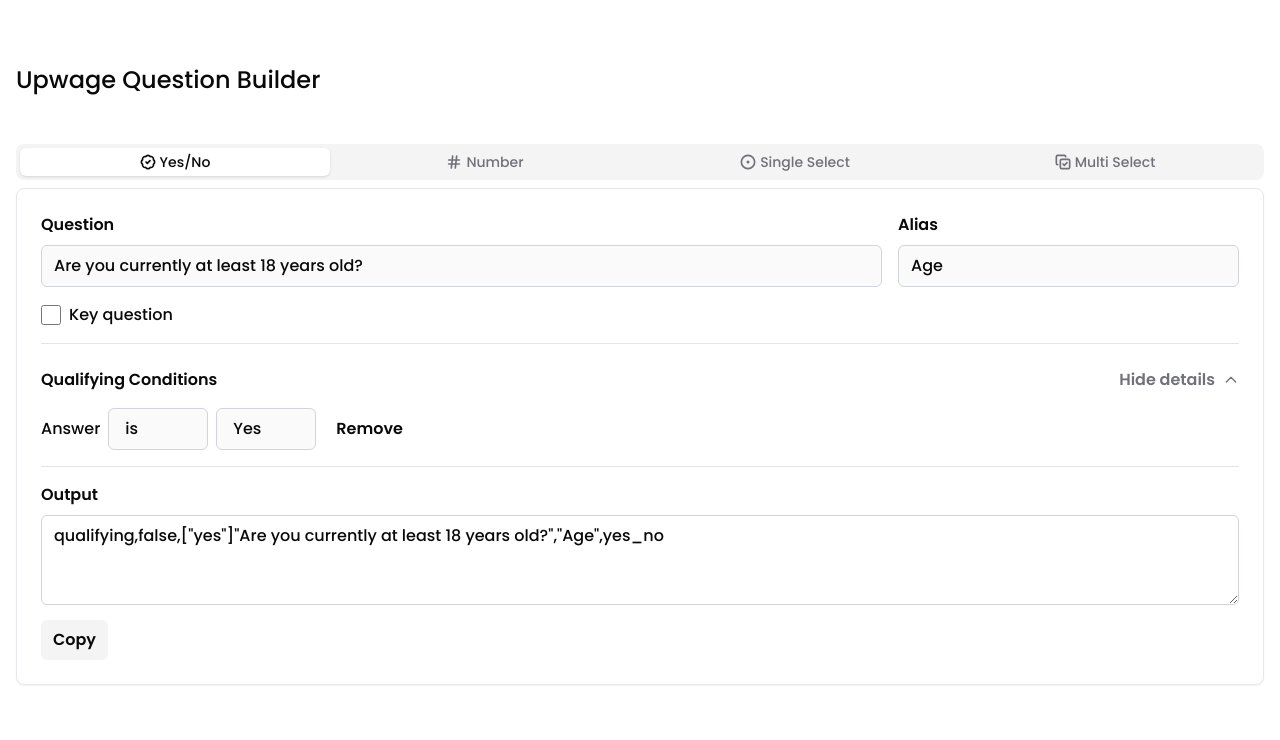
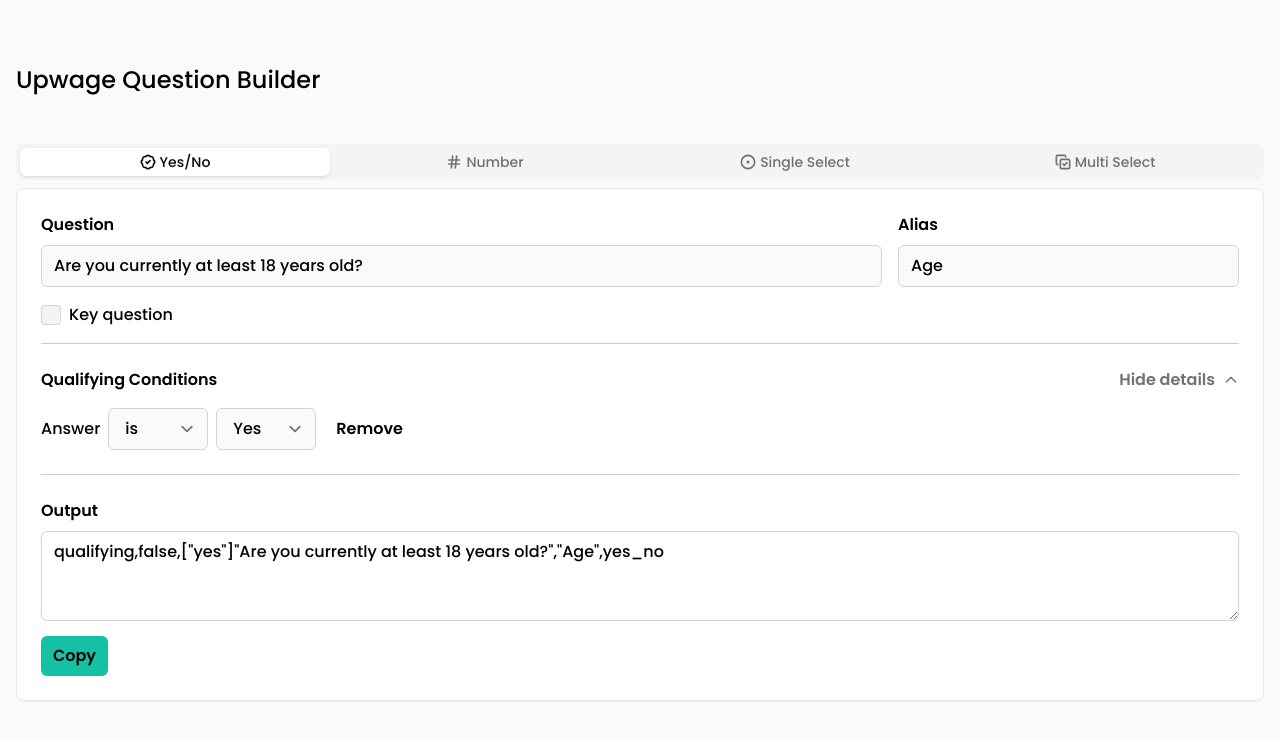
Before and after one commit to nweii/upwage-question-builder, a Next.js app: page / in a window 1280 px wide. Shown: the top 740 px of the page. Built offline with nearby package versions, Linux system fonts and the light colour scheme.

Commit message:
fix: restored original styling, merged with shadcn

```diff
--- a/app/globals.css
+++ b/app/globals.css
@@ -16,7 +16,7 @@
     --secondary-foreground: 240 5.9% 10%;
     --muted: 240 4.8% 95.9%;
     --muted-foreground: 240 3.8% 46.1%;
-    --accent: 240 4.8% 95.9%;
+    --accent: 170 80% 42%;
     --accent-foreground: 240 5.9% 10%;
     --destructive: 0 84.2% 60.2%;
     --destructive-foreground: 0 0% 98%;
@@ -44,7 +44,7 @@
     --secondary-foreground: 0 0% 98%;
     --muted: 240 3.7% 15.9%;
     --muted-foreground: 240 5% 64.9%;
-    --accent: 240 3.7% 15.9%;
+    --accent: 170 80% 42%;
     --accent-foreground: 0 0% 98%;
     --destructive: 0 62.8% 30.6%;
     --destructive-foreground: 0 0% 98%;
@@ -64,6 +64,15 @@
     @apply border-border;
   }
   body {
-    @apply bg-background text-foreground;
+    @apply bg-zinc-50 text-base text-black dark:bg-zinc-800 dark:text-white/80;
+  }
+  hr {
+    @apply my-6 border-black border-opacity-20 dark:border-white dark:border-opacity-20;
   }
 }
+
+@layer utilities {
+  .text-balance {
+    text-wrap: balance;
+  }
+}
--- a/tailwind.config.js
+++ b/tailwind.config.js
@@ -2,12 +2,11 @@
 module.exports = {
   darkMode: ["class"],
   content: [
-    './pages/**/*.{js,jsx}',
-    './components/**/*.{js,jsx}',
-    './app/**/*.{js,jsx}',
-    './src/**/*.{js,jsx}',
+    "./pages/**/*.{js,ts,jsx,tsx,mdx}",
+    "./components/**/*.{js,ts,jsx,tsx,mdx}",
+    "./app/**/*.{js,ts,jsx,tsx,mdx}",
+    "./src/**/*.{js,jsx}",
   ],
-  prefix: "",
   theme: {
     container: {
       center: true,
@@ -17,6 +16,9 @@
       },
     },
     extend: {
+      fontFamily: {
+        sans: ["Poppins", "system-ui", "sans-serif"],
+      },
       colors: {
         border: "hsl(var(--border))",
         input: "hsl(var(--input))",
@@ -40,7 +42,7 @@
           foreground: "hsl(var(--muted-foreground))",
         },
         accent: {
-          DEFAULT: "hsl(var(--accent))",
+          DEFAULT: "hsla(170, 80%, 42%, 1)",
           foreground: "hsl(var(--accent-foreground))",
         },
         popover: {
@@ -73,5 +75,5 @@
       },
     },
   },
-  plugins: [require("tailwindcss-animate")],
-}
+  plugins: [require("tailwindcss-animate"), require("@tailwindcss/forms")],
+};
```
